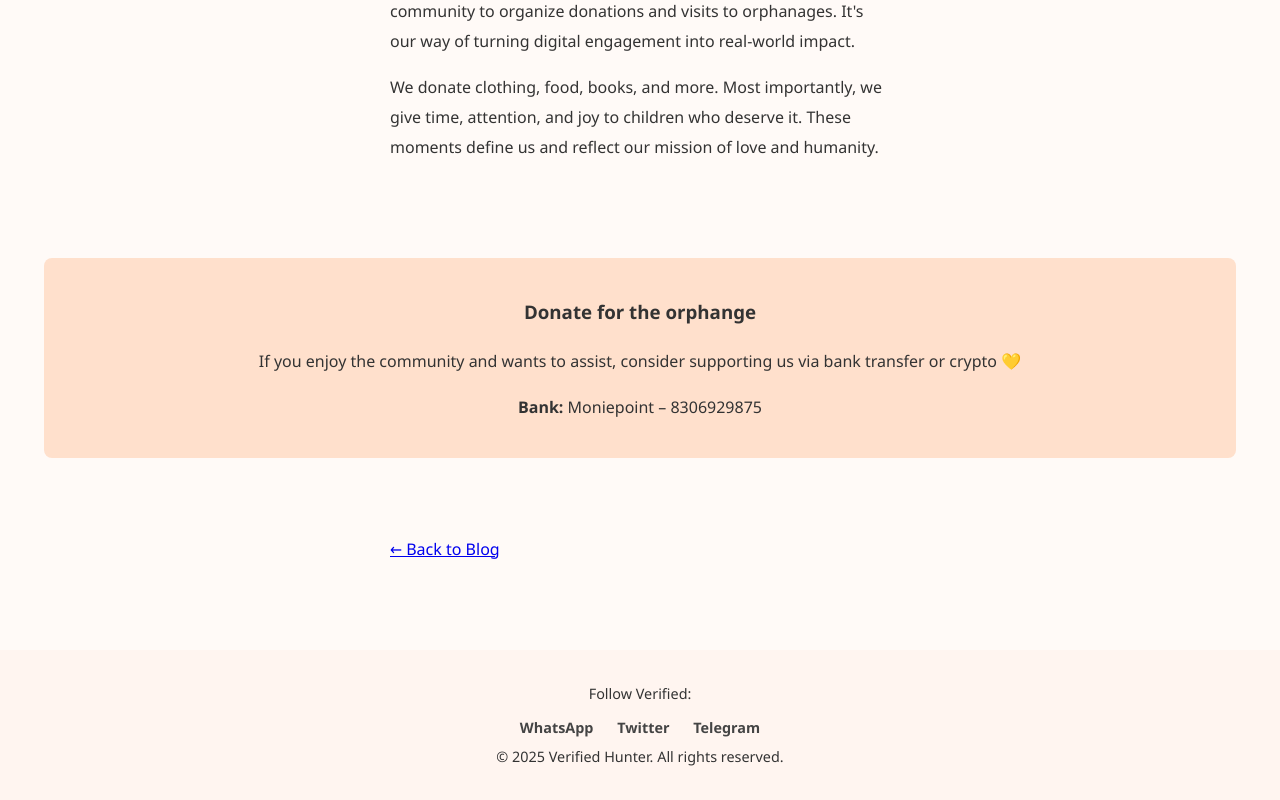
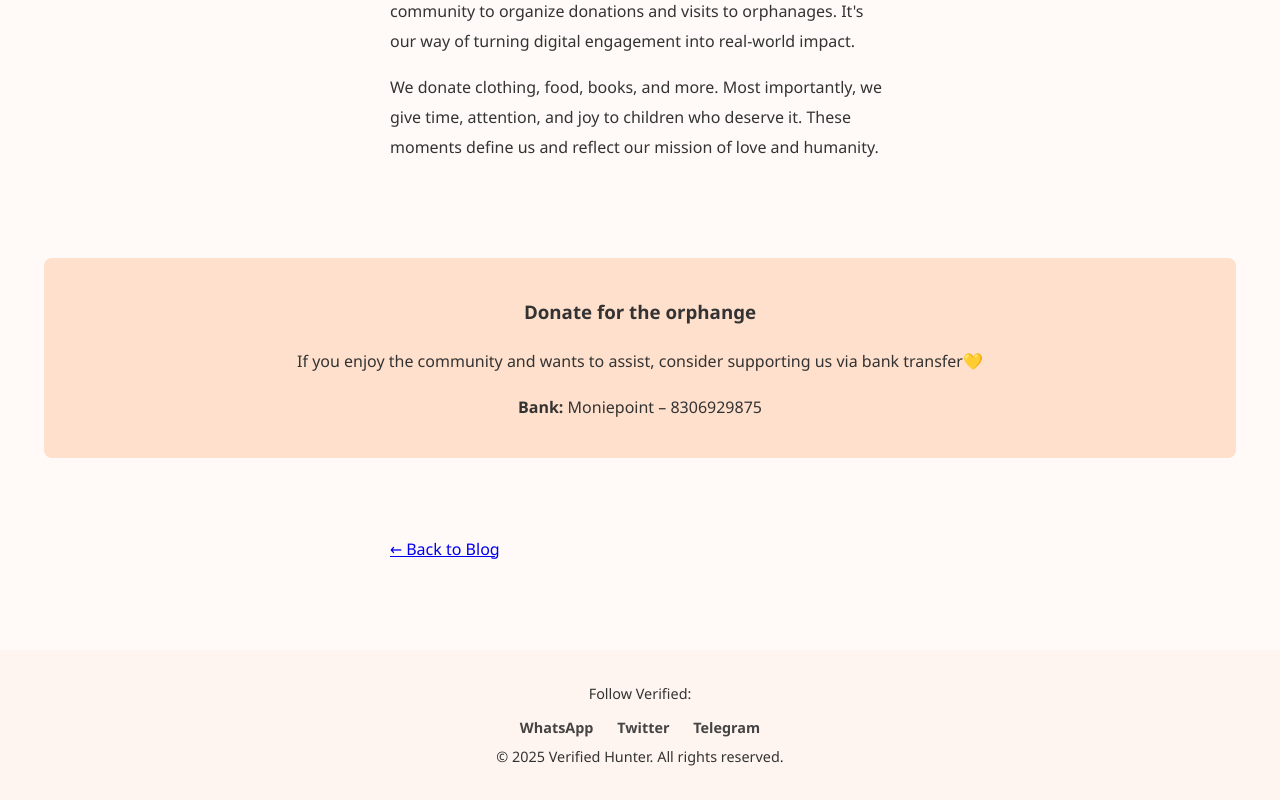
Before and after one commit to Jazz-mann/verified, a plain HTML site: page blog/donations.html in a window 1280 px wide. Shown: the part 740-1540 px from the top of the page. Drawn offline with Linux system fonts and the light colour scheme.

Commit message:
Update donations.html

```diff
--- a/blog/donations.html
+++ b/blog/donations.html
@@ -28,7 +28,7 @@
   </main>
   <div class="donate">
       <h3>Donate for the orphange </h3>
-      <p>If you enjoy the community and wants to assist, consider supporting us via bank transfer or crypto 💛</p>
+      <p>If you enjoy the community and wants to assist, consider supporting us via bank transfer💛</p>
       <p><strong>Bank:</strong> Moniepoint – 8306929875</p>
     </div>
 
```
